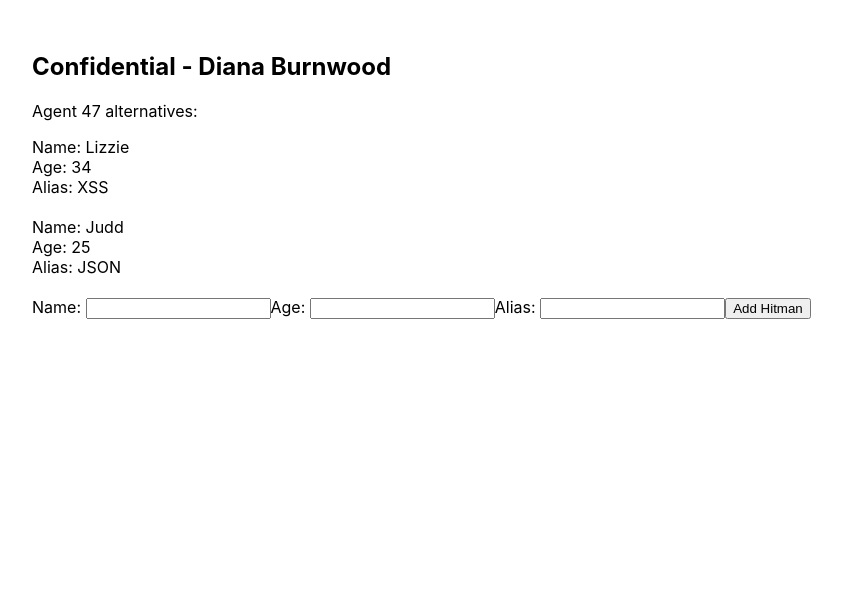
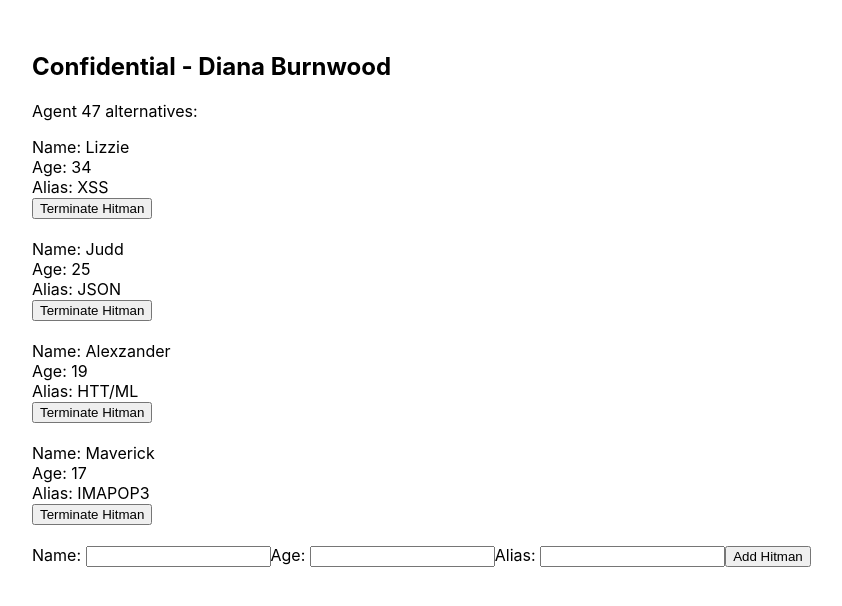
Before and after one commit to thecodelearner/react-stuff, a React (Create React App) app in the folder myapp/: page / in a window 1280 px wide. Shown: the top 606 px of the page, without its empty margins (0-842 px from the left). Built offline with nearby package versions, Linux system fonts and the light colour scheme.

Commit message:
add functionality to terminate hitman

```diff
--- a/myapp/src/App.js
+++ b/myapp/src/App.js
@@ -14,12 +14,22 @@ class App extends Component {
 
   addHitman = (hitman) => {
     // console.log(hitman);
-    hitman.id = Math.random();
+    hitman.id = Math.floor(Math.random() * 100);
     let hitmans = [...this.state.hitmans, hitman];
     this.setState({
       hitmans: hitmans,
     })
   };
+
+  deleteHitman = (id) => {
+    // console.log(id);
+    let hitmans = this.state.hitmans.filter(hitman => {
+      return hitman.id !== id
+    });
+    this.setState({
+      hitmans: hitmans
+    })
+  }
 
   render() {
     return (
@@ -27,7 +37,7 @@ class App extends Component {
         <h2>Confidential - Diana Burnwood</h2>
         <p>Agent 47 alternatives:</p>
 
-        <Hitman hitmans={this.state.hitmans} />
+        <Hitman hitmans={this.state.hitmans} deleteHitman={this.deleteHitman} />
 
         <AddHitman addHitman={this.addHitman} />
       </div>
--- a/myapp/src/Hitman.js
+++ b/myapp/src/Hitman.js
@@ -1,6 +1,6 @@
 import React from "react";
 
-const Hitman = ({ hitmans }) => {
+const Hitman = ({ hitmans, deleteHitman }) => {
   // TODO done: Conditional logic using if else
   // const hitmanList = hitmans.map((hitman) => {
   //   if (hitman.age > 20) {
@@ -17,12 +17,13 @@ const Hitman = ({ hitmans }) => {
 
   // TODO done: Conditional logic using ternary operator
   const hitmanList = hitmans.map((hitman) => {
-    return hitman.age > 20 ? (
+    return hitman.age > 10 ? (
       <div className="hitman" key={hitman.id}>
         <div>Name: {hitman.name}</div>
         <div>Age: {hitman.age}</div>
         <div>Alias: {hitman.alias}</div>
-        <br />
+        <button onClick={() => { deleteHitman(hitman.id) }}>Terminate Hitman</button>
+        <br /><br />
       </div>
     ) : null;
   });
```
